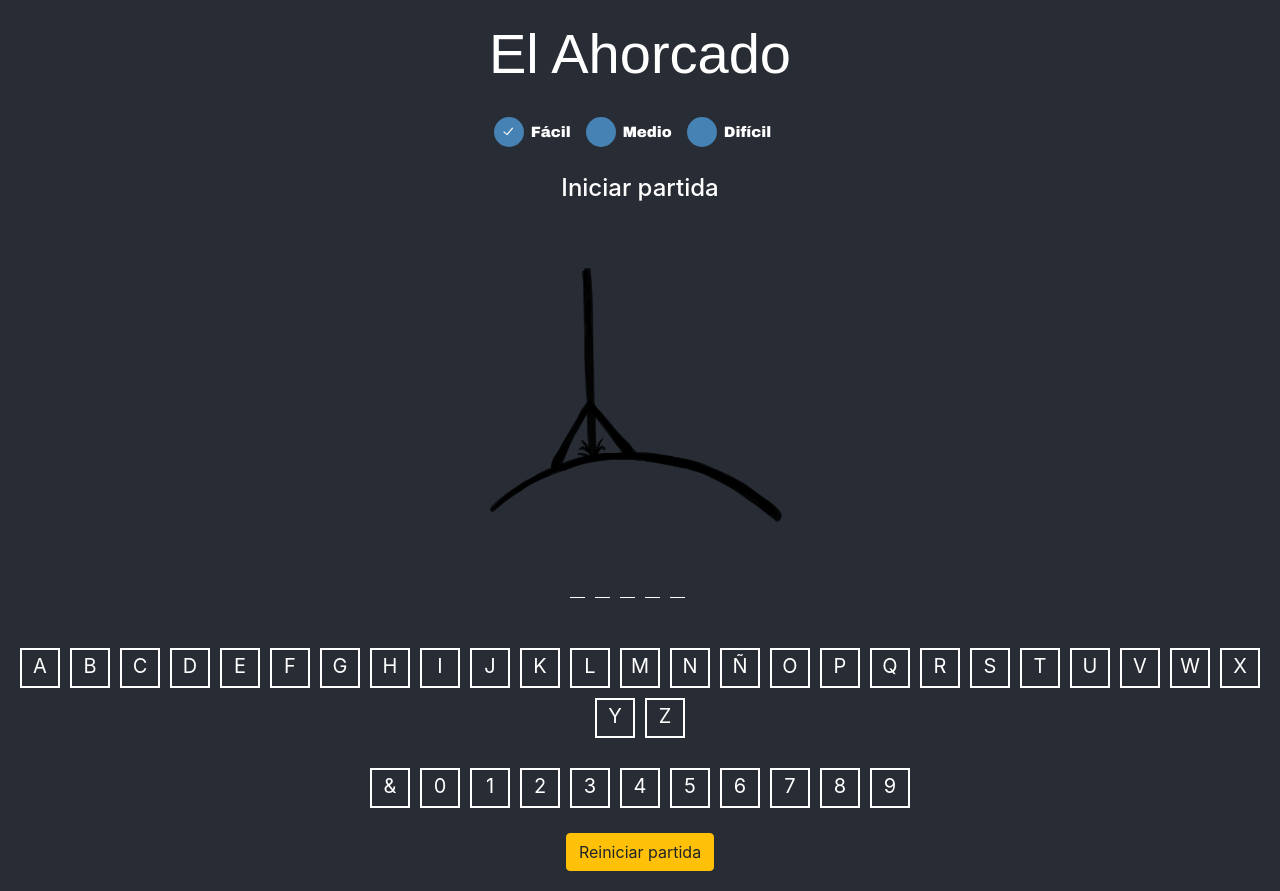
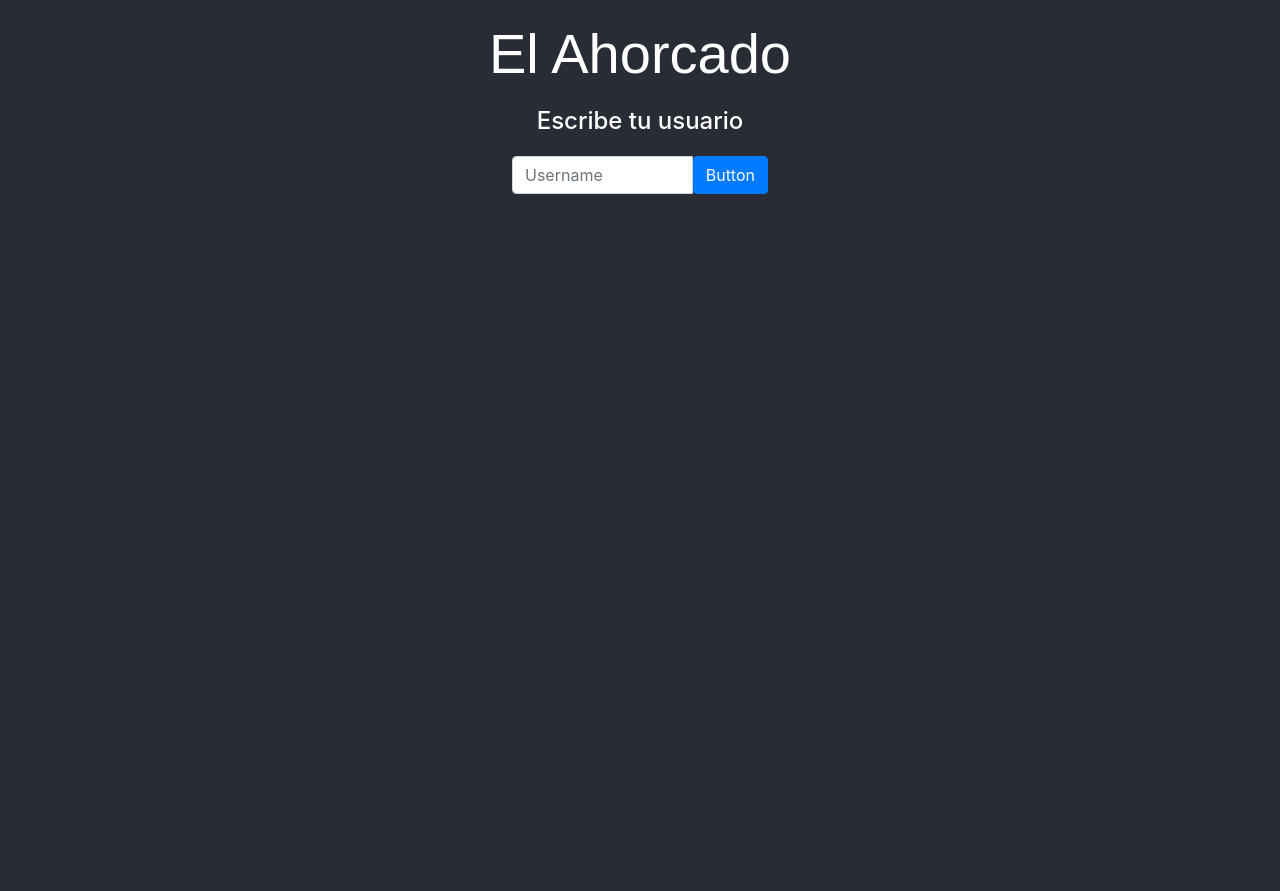
Before and after one commit to sergioat7/MIMO-HTML5-Ahorcado-React, a React (Create React App) app in the folder ahorcado/: page / in a window 1280 px wide. After the commit the page ends 800 px from the top, so only its background shows below. Built offline with nearby package versions, Linux system fonts and the light colour scheme.

Commit message:
Saved username associated to the game data

```diff
--- a/ahorcado/src/App.jsx
+++ b/ahorcado/src/App.jsx
@@ -1,14 +1,17 @@
 import React, { Component } from 'react';
+import Answer from './components/Answer/Answer.jsx';
+import CharactersBox from './components/CharactersBox/CharactersBox.jsx';
+import GameImage from './components/GameImage/GameImage.jsx';
 import GameSelector from './components/GameSelector/GameSelector.jsx';
-import CharactersBox from './components/CharactersBox/CharactersBox.jsx';
-import Answer from './components/Answer/Answer.jsx';
 import Timer from './components/Timer/Timer.jsx';
-import GameImage from './components/GameImage/GameImage.jsx';
+import UsernameInput from './components/UsernameInput/UsernameInput.jsx';
+
 import moviesJSON from './assets/movies';
 import './App.css';
 
 const EASY_MODE = "easy";
 const MEDIUM_MODE = "medium";
+const DIFFICULT_MODE = "difficult";
 const movies = moviesJSON.movies;
 
 class App extends Component {
@@ -16,13 +19,16 @@ class App extends Component {
   constructor(props) {
     super(props);
 
-    var title = this.getGameData();
+    var title = this.getUsername();
     this.state = {
       restart: true,
       title: title,
     }
-    this.saveGameData();
+    if (this.username !== "") {
+      this.saveGameData();
+    }
 
+    this.changeUsername = this.changeUsername.bind(this);
     this.saveGameData = this.saveGameData.bind(this);
     this.saveGameTime = this.saveGameTime.bind(this);
     this.setTimer = this.setTimer.bind(this);
@@ -30,9 +36,25 @@ class App extends Component {
     this.resetBoard = this.resetBoard.bind(this);
   }
 
+  getUsername() {
+    var username = localStorage.getItem('username');
+    if (username != null) {
+      this.username = username;
+      return this.getGameData();
+    } else {
+      this.username = "";
+      this.gameMode = EASY_MODE;
+      this.answer = [];
+      this.image = "";
+      this.attempts = 0;
+      this.time = { minutes: 0, seconds: 0 }
+      return "Escribe tu usuario";
+    }
+  }
+
   getGameData() {
     var title = "Iniciar partida";
-    var data = JSON.parse(localStorage.getItem('data'));
+    var data = JSON.parse(localStorage.getItem('data-' + this.username));
     if (data !== null) {
       title = data.title;
       this.gameMode = data.gameMode;
@@ -45,13 +67,13 @@ class App extends Component {
       this.gameMode = EASY_MODE;
       this.generateData();
     }
-    var attempts = localStorage.getItem('attempts');
+    var attempts = localStorage.getItem('attempts-' + this.username);
     if (attempts !== null) {
       this.attempts = parseInt(attempts)
     } else {
       this.initAttempts();
     }
-    var timeData = JSON.parse(localStorage.getItem('timeData'));
+    var timeData = JSON.parse(localStorage.getItem('timeData-' + this.username));
     if (timeData !== null) {
       this.time = { minutes: timeData.minutes, seconds: timeData.seconds };
     } else {
@@ -69,8 +91,9 @@ class App extends Component {
       'image': this.image,
       'charactersSelected': this.charactersSelected
     };
-    localStorage.setItem('data', JSON.stringify(data));
-    localStorage.setItem('attempts', this.attempts);
+    localStorage.setItem('data-' + this.username, JSON.stringify(data));
+    localStorage.setItem('attempts-' + this.username, this.attempts);
+    localStorage.setItem('username', this.username);
   }
 
   saveGameTime(minutes, seconds) {
@@ -78,7 +101,7 @@ class App extends Component {
       'minutes': minutes,
       'seconds': seconds
     };
-    localStorage.setItem('timeData', JSON.stringify(timeData));
+    localStorage.setItem('timeData-' + this.username, JSON.stringify(timeData));
   }
 
   generateData() {
@@ -102,25 +125,30 @@ class App extends Component {
     for (let word of this.words) {
       attempts += word.length;
     }
-    if (this.gameMode === EASY_MODE) {
-      attempts = Math.floor(1.5 * attempts);
+    if (this.gameMode === DIFFICULT_MODE) {
+      attempts = Math.floor(0.8 * attempts);
     } else if (this.gameMode === MEDIUM_MODE) {
       attempts = Math.floor(attempts);
     } else {
-      attempts = Math.floor(0.8 * attempts);
+      attempts = Math.floor(1.5 * attempts);
     }
     this.attempts = attempts;
   }
 
   initTime() {
-    if (this.gameMode === EASY_MODE) {
-      this.time = { minutes: 0, seconds: 0 }
+    if (this.gameMode === DIFFICULT_MODE) {
+      this.time = { minutes: 1, seconds: 0 }
     } else if (this.gameMode === MEDIUM_MODE) {
       this.time = { minutes: 2, seconds: 0 }
     } else {
-      this.time = { minutes: 1, seconds: 0 }
+      this.time = { minutes: 0, seconds: 0 }
     }
     this.saveGameTime(this.time.minutes, this.time.seconds);
+  }
+
+  changeUsername(username) {
+    this.username = username;
+    this.resetBoard();
   }
 
   setGameMode = (mode) => {
@@ -170,12 +198,12 @@ class App extends Component {
     for (let word of this.words) {
       totalAttempts += word.length;
     }
-    if (this.gameMode === EASY_MODE) {
-      totalAttempts = Math.floor(1.5 * totalAttempts);
+    if (this.gameMode === DIFFICULT_MODE) {
+      totalAttempts = Math.floor(0.8 * totalAttempts);
     } else if (this.gameMode === MEDIUM_MODE) {
       totalAttempts = Math.floor(totalAttempts);
     } else {
-      totalAttempts = Math.floor(0.8 * totalAttempts);
+      totalAttempts = Math.floor(1.5 * totalAttempts);
     }
     var groups = Math.ceil(totalAttempts / 6);
     var imageID = 6 - Math.floor(this.attempts / groups);
@@ -228,19 +256,20 @@ class App extends Component {
       <div className="App">
         <header>
           <h1>El Ahorcado</h1>
-          <GameSelector gameMode={this.gameMode} setGameMode={this.setGameMode}></GameSelector>
+          {this.username !== "" && <GameSelector gameMode={this.gameMode} setGameMode={this.setGameMode}></GameSelector>}
           <h4 id="title">{this.state.title}</h4>
         </header>
         <section key={this.state.restart}>
-          <GameImage key={this.image} imagePath={this.image}></GameImage>
+          {this.image !== "" && <GameImage key={this.image} imagePath={this.image}></GameImage>}
           {(this.time.minutes > 0 || this.time.seconds > 0) && <Timer key={this.time} time={this.time} timesUp={this.setTimer}></Timer>}
-          <Answer key={this.answer} movie={this.movie} answer={this.answer}></Answer>
+          {this.answer.length > 0 && <Answer key={this.answer} movie={this.movie} answer={this.answer}></Answer>}
           {this.attempts > 0 && <CharactersBox charactersSelected={this.charactersSelected} selectCharacter={this.selectCharacter}></CharactersBox>}
         </section>
         <footer>
           <div>
-            <button className="btn btn-warning" name="restart_game" type="button" onClick={this.resetBoard}>Reiniciar partida</button>
+            {this.username !== "" && <button className="btn btn-warning" name="restart_game" type="button" onClick={this.resetBoard}>Reiniciar partida</button>}
           </div>
+          <UsernameInput username={this.username} changeUsername={this.changeUsername}></UsernameInput>
         </footer>
       </div>
     );
--- a/ahorcado/src/assets/movies.json
+++ b/ahorcado/src/assets/movies.json
@@ -292,7 +292,7 @@
         "tarzan",
         "el emperador y sus locuras",
         "atlantis el imperio perdido",
-        "lilo y stitch",
+        "lilo & stitch",
         "el planeta del tesoro",
         "hermano oso",
         "chicken little",
@@ -507,6 +507,8 @@
         "amigos de mas",
         "lucy",
         "sex tap algo pasa en la nube",
-        "gi joe"
+        "gi joe",
+        "2012",
+        "el dia de mañana"
     ]
 }
--- /dev/null
+++ b/ahorcado/src/components/UsernameInput/UsernameInput.css
@@ -0,0 +1,4 @@
+#username-field {
+    width: 20%;
+    margin: 20px 40%;
+}
--- /dev/null
+++ b/ahorcado/src/components/UsernameInput/UsernameInput.jsx
@@ -0,0 +1,34 @@
+import React, { Component } from 'react';
+import './UsernameInput.css';
+
+class UsernameInput extends Component {
+
+    constructor(props) {
+        super(props);
+        this.username = props.username;
+
+        this.updateInputValue = this.updateInputValue.bind(this);
+        this.changeUsername = this.changeUsername.bind(this);
+    }
+
+    updateInputValue(event) {
+        this.username = event.target.value;
+    }
+
+    changeUsername(event) {
+        if (this.username !== "") {
+            this.props.changeUsername(this.username);
+        }
+    }
+
+    render() {
+        return (
+            <div className="input-group mb-3" id="username-field">
+                <input type="text" className="form-control" aria-label="Username" aria-describedby="button-addon2" onChange={this.updateInputValue} placeholder="Username" />
+                <button className="btn btn-primary" type="button" id="button-addon2" onClick={this.changeUsername}>Button</button>
+            </div>
+        );
+    }
+}
+
+export default UsernameInput;
```
